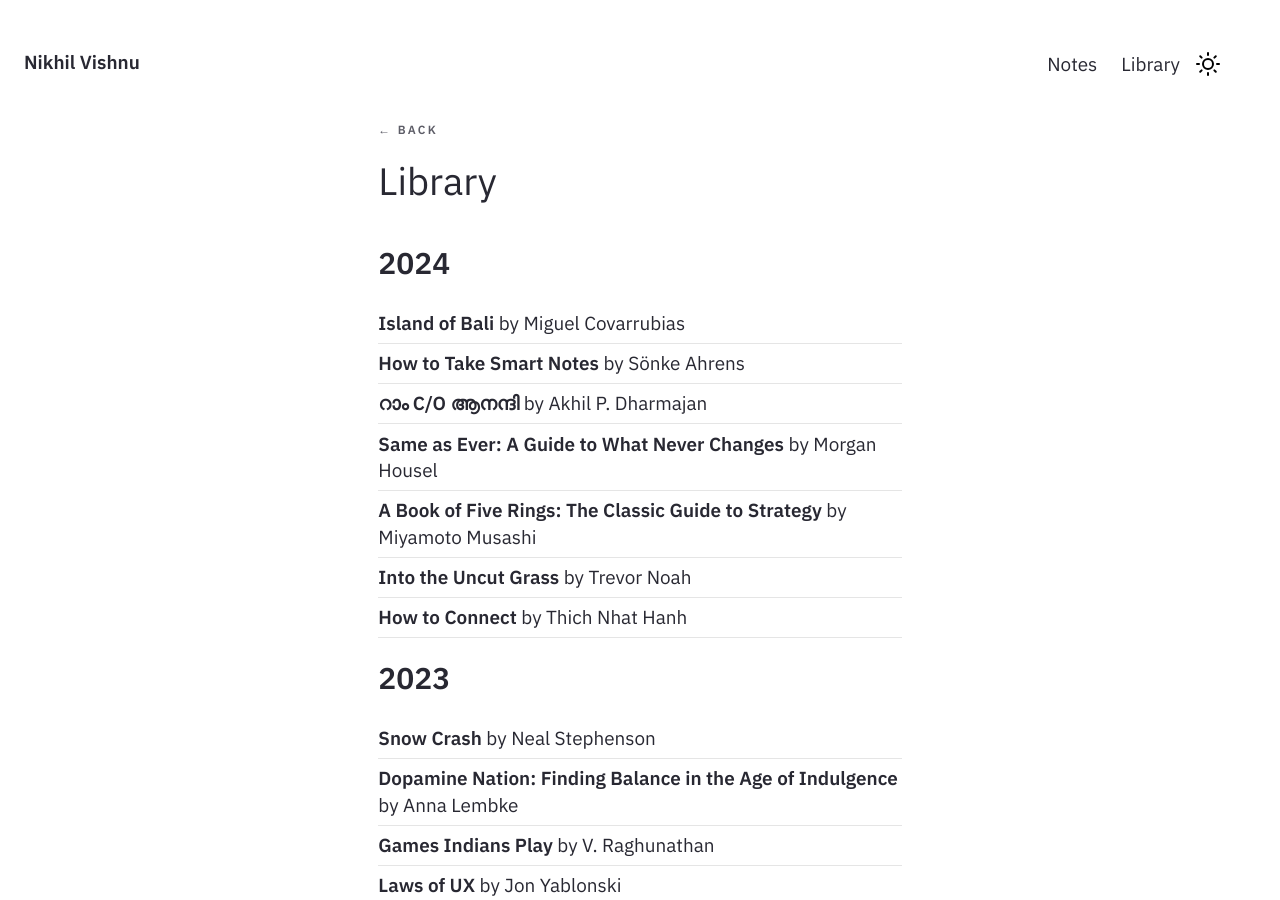
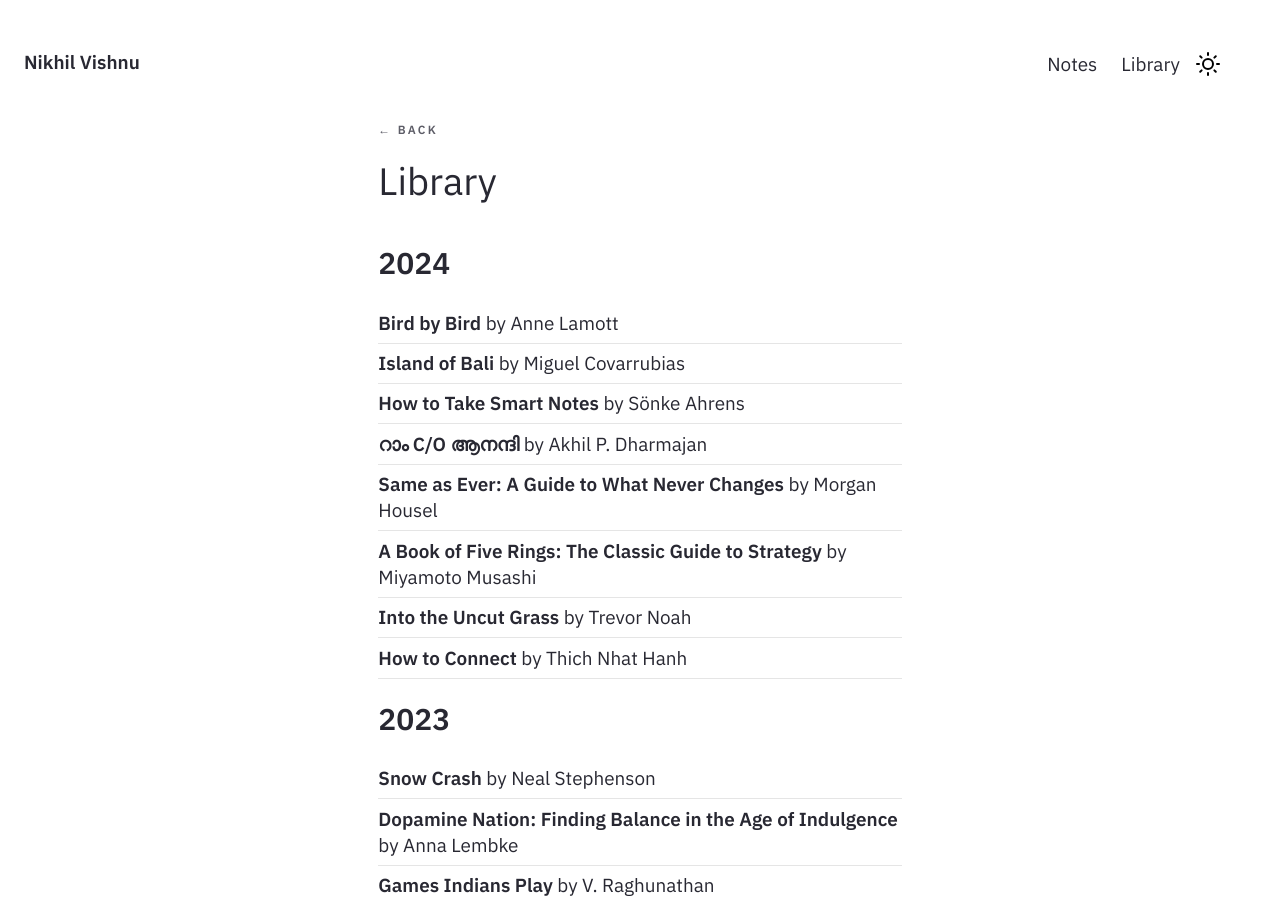
Before and after one commit to nikhilvishnu/nikhilvishnu.github.io, a Jekyll site: the page built from pages/Library.md, in a window 1280 px wide and 900 px high. Built offline with Jekyll 4.4.1, drawn with Linux system fonts in a browser that asks for light colours; comment, search, counter and statistics services are not loaded.

Commit message:
Update Library.md
Updated library

```diff
--- a/pages/Library.md
+++ b/pages/Library.md
@@ -9,6 +9,7 @@ format: list
 
 ## 2024
 
+- **Bird by Bird** by Anne Lamott
 - **Island of Bali** by Miguel Covarrubias
 - **How to Take Smart Notes** by Sönke Ahrens
 - **റാം C/O ആനന്ദി** by Akhil P. Dharmajan
```
